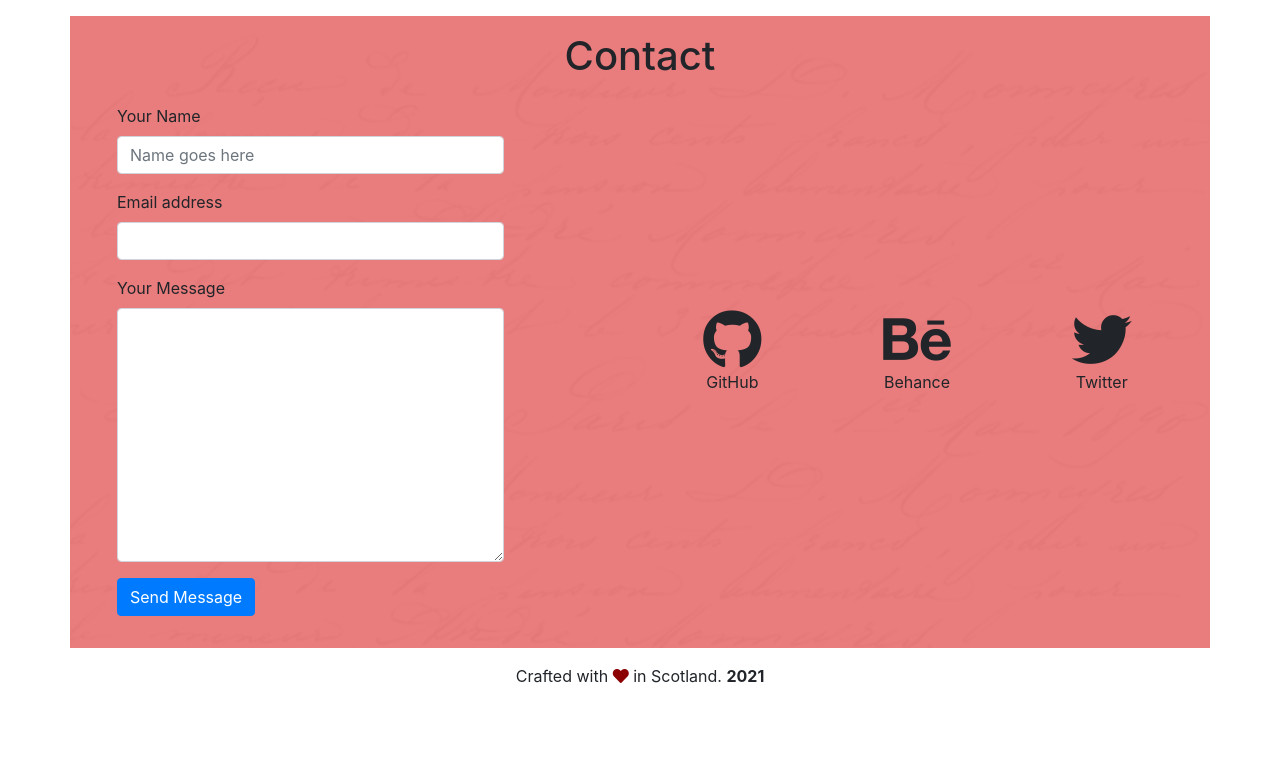
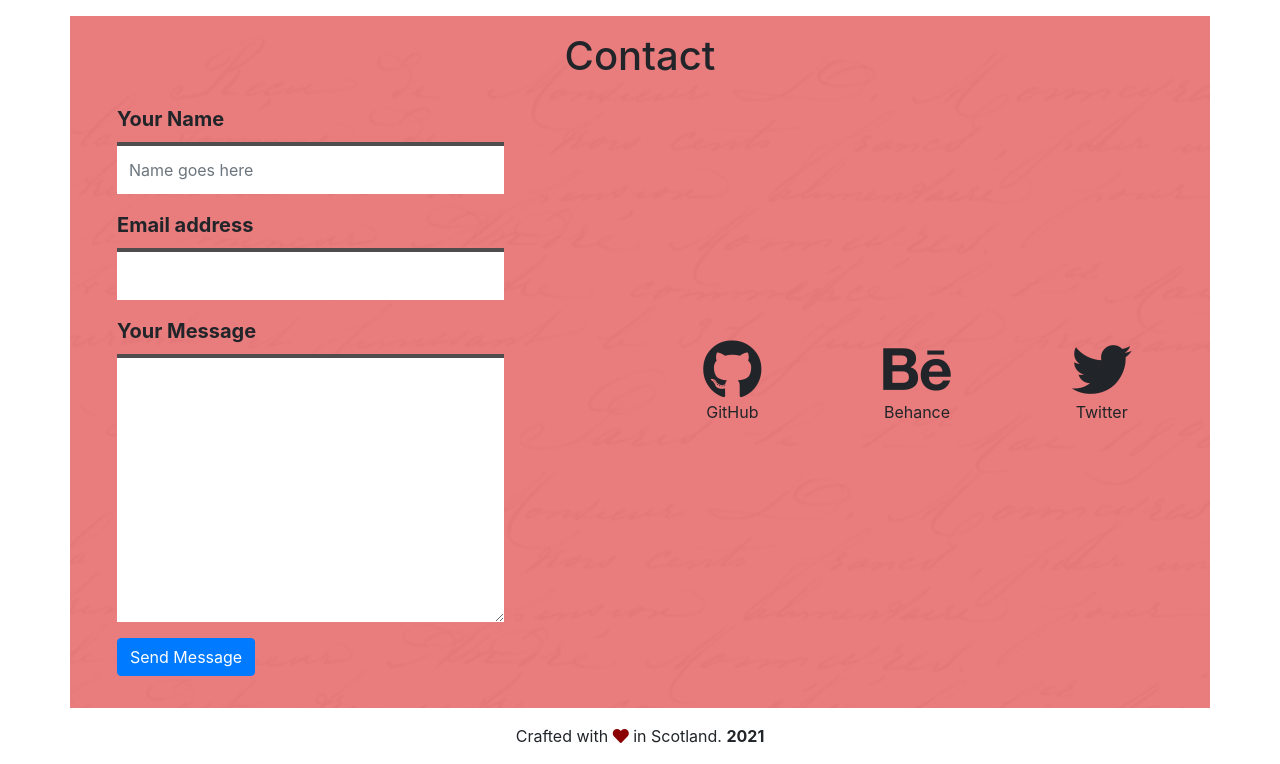
Before and after one commit to lynseyalexander/lynseyalexander.github.io, a Jekyll site: the page built from index.markdown, in a window 1280 px wide. Shown: the part 2119-2883 px from the top of the page. Built offline with Jekyll 4.4.1, drawn with Linux system fonts in a browser that asks for light colours; some web fonts are replaced; before the commit the page ends 2823 px from its top, so only the background shows below that.

Commit message:
Add styling to contact form.

```diff
--- a/_layouts/default.html
+++ b/_layouts/default.html
@@ -272,15 +272,15 @@
                     <div class="col">
                         <form class="contact_form" action="">
                             <div class="form-group">
-                                <label for="name">Your Name</label>
+                                <label for="name" class="label">Your Name</label>
                                 <input type="text" class="form-control" id="name" placeholder="Name goes here">
                             </div>
                             <div class="form-group">
-                                <label for="Email">Email address</label>
-                                <input type="email" class="form-control" id="Email" aria-describedby="emailHelp">
+                                <label for="email" class="label">Email address</label>
+                                <input type="email" class="form-control" id="email" aria-describedby="emailHelp">
                             </div>
                             <div class="form-group">
-                                <label for="message">Your Message</label>
+                                <label for="message" class="label">Your Message</label>
                                 <textarea class="form-control" id="message" rows="10"></textarea>
                             </div>
                             <button type="submit" class="btn btn-primary">Send Message</button>
--- a/assets/css/main.css
+++ b/assets/css/main.css
@@ -327,11 +327,29 @@ a {
     padding: 1em;
 }
 
+#name, #email, #message {
+    box-shadow: none;
+    border-radius: 0;
+    border: none;
+    border-top: 4px solid #4e4c4c;
+    appearance: none;
+    padding: 12px;
+}
+
+.label {
+    font-weight: bold;
+    font-size: 20px;
+}
 .contact_github, .fa-behance, .fa-twitter {
     font-size: 60px;
     padding: 0;
     margin: 0;
 }
+.link_one, .link_two, .link_three {
+    padding: 0;
+    margin: 0;
+}
+
 .footer {
     text-align: center;
     margin-top: 1em;
```
